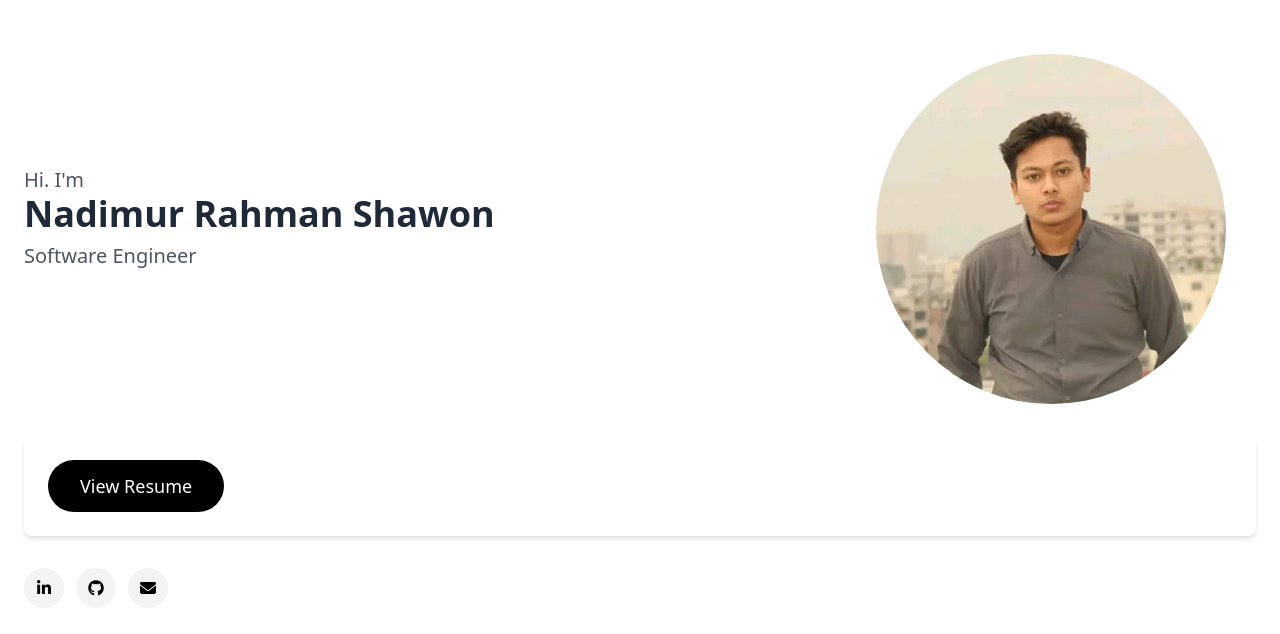
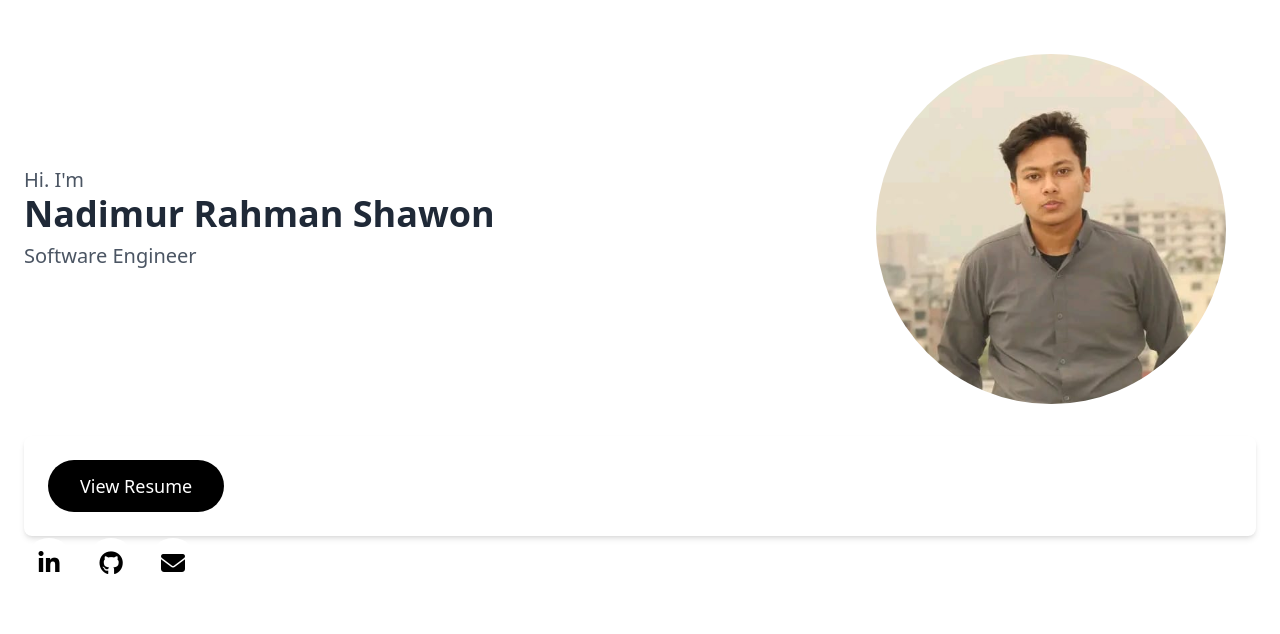
Before and after one commit to nadimurshawon/portfolio, a plain HTML site: page index.html in a window 1280 px wide. Drawn offline with nearby package versions, Linux system fonts and the light colour scheme.

Commit message:
I change margin-top

```diff
--- a/index.html
+++ b/index.html
@@ -10,39 +10,37 @@
     <link rel="stylesheet" href="https://cdnjs.cloudflare.com/ajax/libs/font-awesome/6.7.1/css/all.min.css" integrity="sha512-5Hs3dF2AEPkpNAR7UiOHba+lRSJNeM2ECkwxUIxC1Q/FLycGTbNapWXB4tP889k5T5Ju8fs4b1P5z/iB4nMfSQ==" crossorigin="anonymous" referrerpolicy="no-referrer" />
 
     <style>
-
         .avatar {
-            width: 350px; /* Increased size */
-            height: 350px; /* Increased size */
+            width: 350px;
+            height: 350px;
             border-radius: 50%;
             object-fit: cover;
             margin-top: 30px;
         }
 
-
         .social-icon {
-            width: 40px;
-            height: 40px;
-            background-color: #f3f4f6;
+            width: 50px;
+            height: 50px;
+            background-color: #ffffff;
             display: flex;
             justify-content: center;
             align-items: center;
             border-radius: 50%;
             transition: background-color 0.3s;
             color: black;
+            font-size: 24px;
         }
 
         .social-icon:hover {
-            background-color: #ddd;
+            background-color: #f0f0f0;
         }
 
         .social-icons-container {
             display: flex;
             gap: 12px;
             justify-content: start;
-            margin-top: 20px;
+            margin-top: -30px;
         }
-
 
         .resume-button {
             background-color: #000000;
@@ -52,6 +50,10 @@
             background-color: #333333;
         }
 
+
+        .section-spacing {
+            margin-top: 20px;
+        }
     </style>
 </head>
 <body class="bg-white font-sans text-gray-800">
@@ -78,7 +80,7 @@
         </section>
 
         <!-- Social Media Links Section -->
-        <section class="text-left mt-8">
+        <section class="text-left mt-4"> <!-- Reduced margin-top -->
             <div class="social-icons-container">
                 <!-- LinkedIn Icon -->
                 <a href="https://www.linkedin.com/in/nadimur-rahman-shawon-67515433b/" target="_blank" class="social-icon">
```
